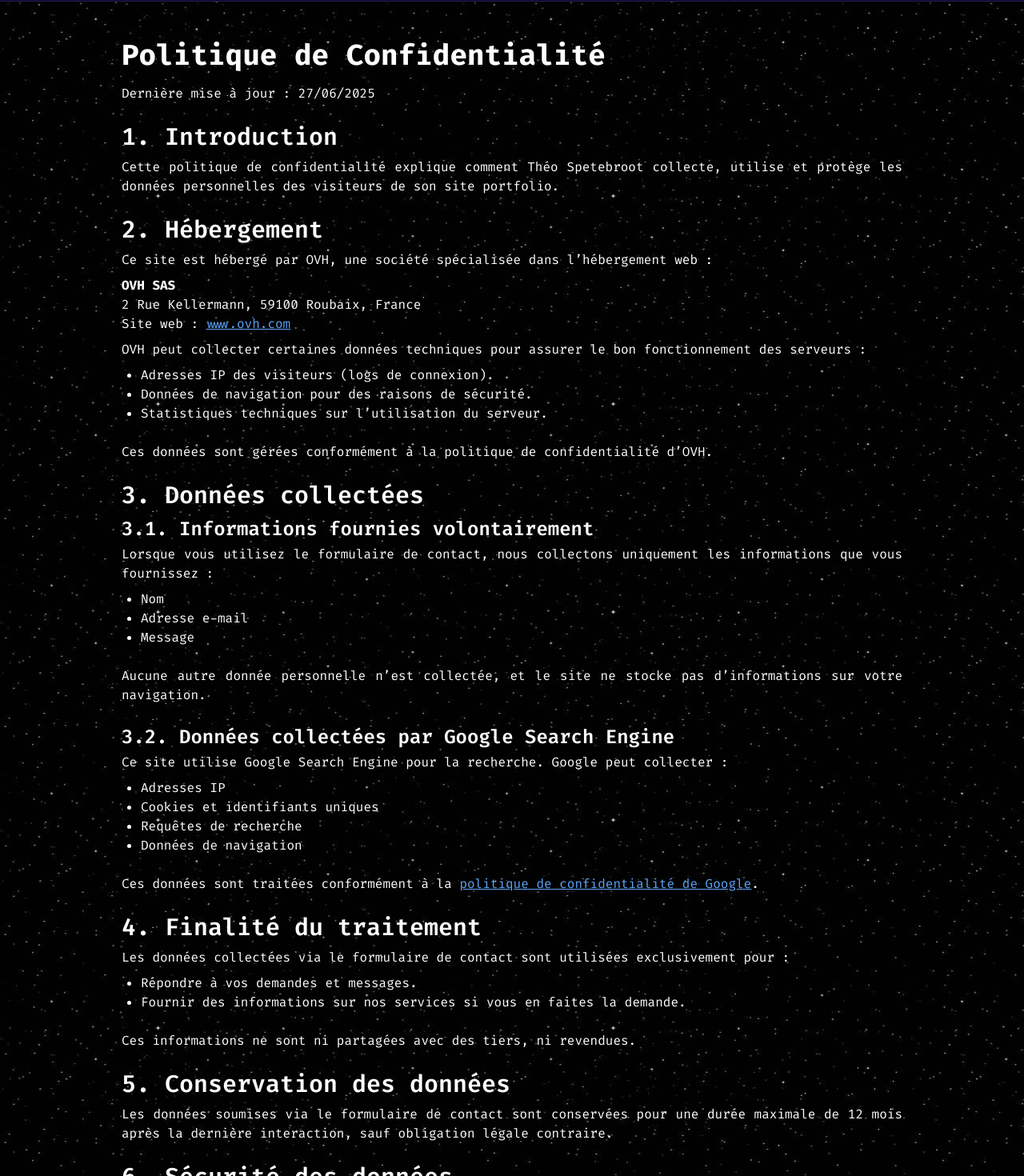
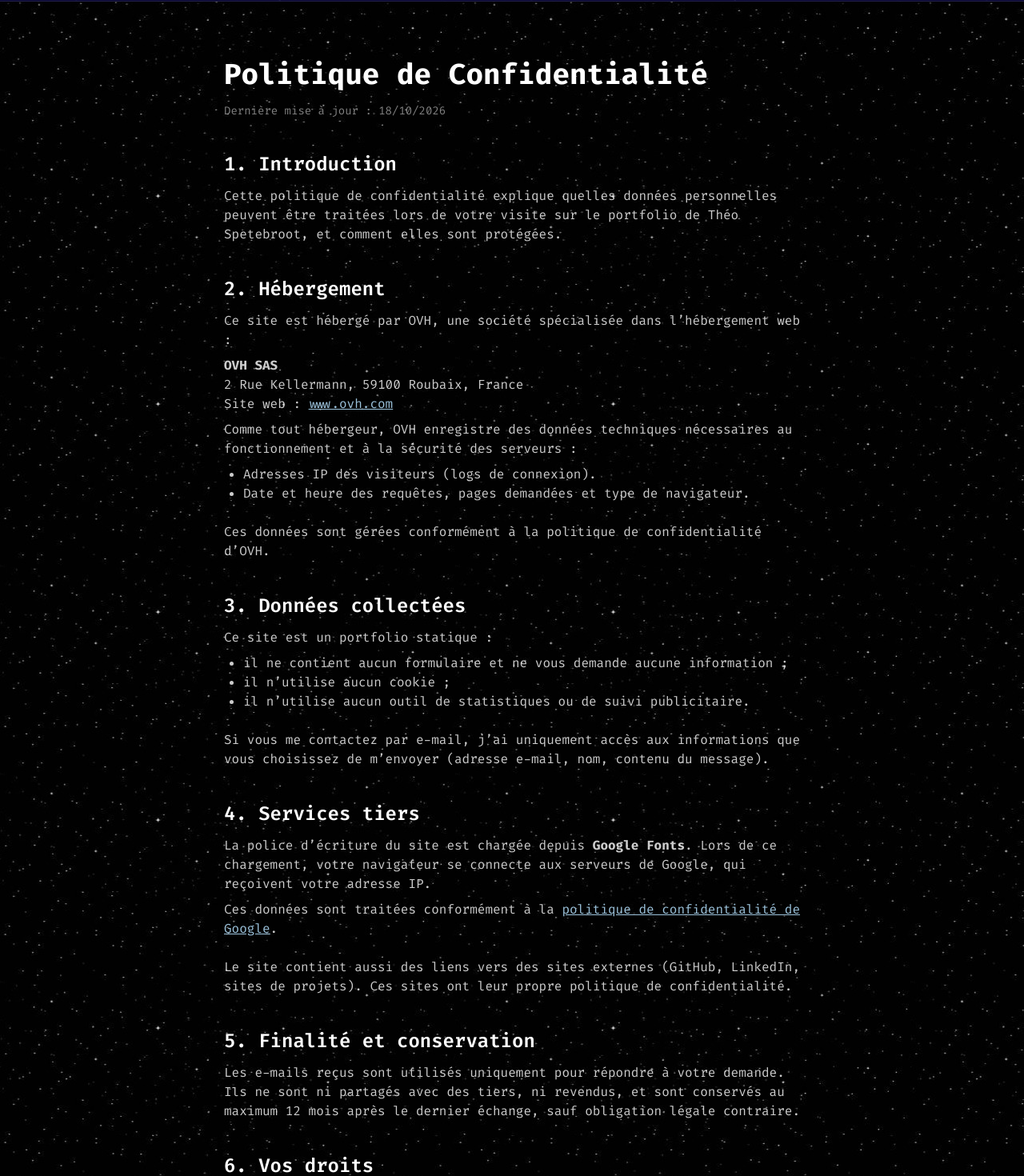
Before and after one commit to Tidragon-coder/portfolio-v2, a React (Create React App) app: page /politique in a window 1280 px wide. Shown: the part 71-1541 px from the top of the page at 80% size. Built offline with nearby package versions, Linux system fonts and the light colour scheme.

Commit message:
2.1.9 : Mise à jour de la politique de confidentialité

```diff
--- a/src/components/pages/politique.tsx
+++ b/src/components/pages/politique.tsx
@@ -7,83 +7,66 @@ export default function PolitiqueConfidentialite() {
   return (
     <>
       <Header />
-      <div className="max-w-4xl mx-auto mt-20 px-4 py-10 text-justify text-white
-                      sm:max-w-xl sm:px-6
-                      md:max-w-3xl
-                      lg:max-w-4xl
-                      xl:max-w-5xl
-                      2xl:max-w-6xl">
-        <h1 className="text-3xl sm:text-4xl font-bold mb-4">Politique de Confidentialité</h1>
-        <p className="mb-6 text-sm sm:text-base">Dernière mise à jour : 27/06/2025</p>
+      <div className="max-w-3xl mx-auto pt-36 pb-20 px-6 text-white/80 leading-relaxed">
+        <h1 className="text-3xl sm:text-4xl font-bold text-white mb-4">Politique de Confidentialité</h1>
+        <p className="mb-6 text-sm text-white/50">Dernière mise à jour : 18/10/2026</p>
 
-        <h2 className="text-2xl sm:text-3xl font-semibold mb-2">1. Introduction</h2>
+        <h2 className="text-xl sm:text-2xl font-semibold text-white mt-10 mb-3">1. Introduction</h2>
         <p className="mb-6 text-sm sm:text-base">
-          Cette politique de confidentialité explique comment Théo Spetebroot collecte,
-          utilise et protège les données personnelles des visiteurs de son site portfolio.
+          Cette politique de confidentialité explique quelles données personnelles peuvent être traitées
+          lors de votre visite sur le portfolio de Théo Spetebroot, et comment elles sont protégées.
         </p>
 
-        <h2 className="text-2xl sm:text-3xl font-semibold mb-2">2. Hébergement</h2>
+        <h2 className="text-xl sm:text-2xl font-semibold text-white mt-10 mb-3">2. Hébergement</h2>
         <p className="mb-2 text-sm sm:text-base">Ce site est hébergé par OVH, une société spécialisée dans l’hébergement web :</p>
         <p className="mb-2 text-sm sm:text-base">
           <strong>OVH SAS</strong><br />
           2 Rue Kellermann, 59100 Roubaix, France<br />
-          Site web : <a href="https://www.ovh.com" className="text-blue-400 underline">www.ovh.com</a>
+          Site web : <a href="https://www.ovh.com" className="text-highlight underline hover:text-white">www.ovh.com</a>
         </p>
-        <p className="mb-2 text-sm sm:text-base">OVH peut collecter certaines données techniques pour assurer le bon fonctionnement des serveurs :</p>
+        <p className="mb-2 text-sm sm:text-base">Comme tout hébergeur, OVH enregistre des données techniques nécessaires au fonctionnement et à la sécurité des serveurs :</p>
         <ul className="list-disc pl-6 mb-6 text-sm sm:text-base">
           <li>Adresses IP des visiteurs (logs de connexion).</li>
-          <li>Données de navigation pour des raisons de sécurité.</li>
-          <li>Statistiques techniques sur l’utilisation du serveur.</li>
+          <li>Date et heure des requêtes, pages demandées et type de navigateur.</li>
         </ul>
         <p className="mb-6 text-sm sm:text-base">Ces données sont gérées conformément à la politique de confidentialité d’OVH.</p>
 
-        <h2 className="text-2xl sm:text-3xl font-semibold mb-2">3. Données collectées</h2>
-        <h3 className="text-xl sm:text-2xl font-semibold mb-1">3.1. Informations fournies volontairement</h3>
-        <p className="mb-2 text-sm sm:text-base">Lorsque vous utilisez le formulaire de contact, nous collectons uniquement les informations que vous fournissez :</p>
+        <h2 className="text-xl sm:text-2xl font-semibold text-white mt-10 mb-3">3. Données collectées</h2>
+        <p className="mb-2 text-sm sm:text-base">Ce site est un portfolio statique :</p>
         <ul className="list-disc pl-6 mb-6 text-sm sm:text-base">
-          <li>Nom</li>
-          <li>Adresse e-mail</li>
-          <li>Message</li>
-        </ul>
-        <p className="mb-6 text-sm sm:text-base">Aucune autre donnée personnelle n’est collectée, et le site ne stocke pas d’informations sur votre navigation.</p>
-
-        <h3 className="text-xl sm:text-2xl font-semibold mb-1">3.2. Données collectées par Google Search Engine</h3>
-        <p className="mb-2 text-sm sm:text-base">Ce site utilise Google Search Engine pour la recherche. Google peut collecter :</p>
-        <ul className="list-disc pl-6 mb-6 text-sm sm:text-base">
-          <li>Adresses IP</li>
-          <li>Cookies et identifiants uniques</li>
-          <li>Requêtes de recherche</li>
-          <li>Données de navigation</li>
+          <li>il ne contient aucun formulaire et ne vous demande aucune information ;</li>
+          <li>il n’utilise aucun cookie ;</li>
+          <li>il n’utilise aucun outil de statistiques ou de suivi publicitaire.</li>
         </ul>
         <p className="mb-6 text-sm sm:text-base">
+          Si vous me contactez par e-mail, j’ai uniquement accès aux informations que vous choisissez de m’envoyer
+          (adresse e-mail, nom, contenu du message).
+        </p>
+
+        <h2 className="text-xl sm:text-2xl font-semibold text-white mt-10 mb-3">4. Services tiers</h2>
+        <p className="mb-2 text-sm sm:text-base">
+          La police d’écriture du site est chargée depuis <strong>Google Fonts</strong>. Lors de ce chargement,
+          votre navigateur se connecte aux serveurs de Google, qui reçoivent votre adresse IP.
+        </p>
+        <p className="mb-6 text-sm sm:text-base">
           Ces données sont traitées conformément à la&nbsp;
-          <a href="https://policies.google.com/privacy" className="text-blue-400 underline">
+          <a href="https://policies.google.com/privacy" className="text-highlight underline hover:text-white">
             politique de confidentialité de Google
           </a>.
         </p>
-
-        <h2 className="text-2xl sm:text-3xl font-semibold mb-2">4. Finalité du traitement</h2>
-        <p className="mb-2 text-sm sm:text-base">Les données collectées via le formulaire de contact sont utilisées exclusivement pour :</p>
-        <ul className="list-disc pl-6 mb-6 text-sm sm:text-base">
-          <li>Répondre à vos demandes et messages.</li>
-          <li>Fournir des informations sur nos services si vous en faites la demande.</li>
-        </ul>
-        <p className="mb-6 text-sm sm:text-base">Ces informations ne sont ni partagées avec des tiers, ni revendues.</p>
-
-        <h2 className="text-2xl sm:text-3xl font-semibold mb-2">5. Conservation des données</h2>
         <p className="mb-6 text-sm sm:text-base">
-          Les données soumises via le formulaire de contact sont conservées pour une durée maximale de 12 mois après la dernière interaction, sauf obligation légale contraire.
+          Le site contient aussi des liens vers des sites externes (GitHub, LinkedIn, sites de projets).
+          Ces sites ont leur propre politique de confidentialité.
         </p>
 
-        <h2 className="text-2xl sm:text-3xl font-semibold mb-2">6. Sécurité des données</h2>
-        <p className="mb-2 text-sm sm:text-base">Nous mettons en place des mesures de sécurité appropriées :</p>
-        <ul className="list-disc pl-6 mb-6 text-sm sm:text-base">
-          <li>Stockage sécurisé des e-mails et formulaires de contact.</li>
-          <li>Accès restreint aux informations collectées.</li>
-          <li>Hébergement sécurisé par OVH avec protection des serveurs.</li>
-        </ul>
+        <h2 className="text-xl sm:text-2xl font-semibold text-white mt-10 mb-3">5. Finalité et conservation</h2>
+        <p className="mb-6 text-sm sm:text-base">
+          Les e-mails reçus sont utilisés uniquement pour répondre à votre demande. Ils ne sont ni partagés
+          avec des tiers, ni revendus, et sont conservés au maximum 12 mois après le dernier échange,
+          sauf obligation légale contraire.
+        </p>
 
-        <h2 className="text-2xl sm:text-3xl font-semibold mb-2">7. Vos droits</h2>
+        <h2 className="text-xl sm:text-2xl font-semibold text-white mt-10 mb-3">6. Vos droits</h2>
         <p className="mb-2 text-sm sm:text-base">Conformément au RGPD, vous disposez des droits suivants :</p>
         <ul className="list-disc pl-6 mb-6 text-sm sm:text-base">
           <li><strong>Droit d’accès :</strong> consulter les données personnelles détenues.</li>
@@ -92,12 +75,15 @@ export default function PolitiqueConfidentialite() {
           <li><strong>Droit à la limitation :</strong> restreindre le traitement de vos données.</li>
           <li><strong>Droit d’opposition :</strong> refuser certains traitements.</li>
         </ul>
-        <p className="mb-6 text-sm sm:text-base">Pour exercer vos droits, contactez : <a href="mailto:theo.spetebroot@gmail.com" className="text-blue-400 underline">theo.spetebroot@gmail.com</a></p>
+        <p className="mb-6 text-sm sm:text-base">
+          Pour exercer vos droits, contactez : <a href="mailto:theo.spetebroot@gmail.com" className="text-highlight underline hover:text-white">theo.spetebroot@gmail.com</a>.
+          Vous pouvez aussi adresser une réclamation à la <a href="https://www.cnil.fr" className="text-highlight underline hover:text-white">CNIL</a>.
+        </p>
 
-        <h2 className="text-2xl sm:text-3xl font-semibold mb-2">8. Contact</h2>
+        <h2 className="text-xl sm:text-2xl font-semibold text-white mt-10 mb-3">7. Contact</h2>
         <p className="text-sm sm:text-base">
           <strong>Théo Spetebroot</strong><br />
-          Email : <a href="mailto:theo.spetebroot@gmail.com" className="text-blue-400 underline">theo.spetebroot@gmail.com</a>
+          Email : <a href="mailto:theo.spetebroot@gmail.com" className="text-highlight underline hover:text-white">theo.spetebroot@gmail.com</a>
         </p>
       </div>
       <Footer />
```
